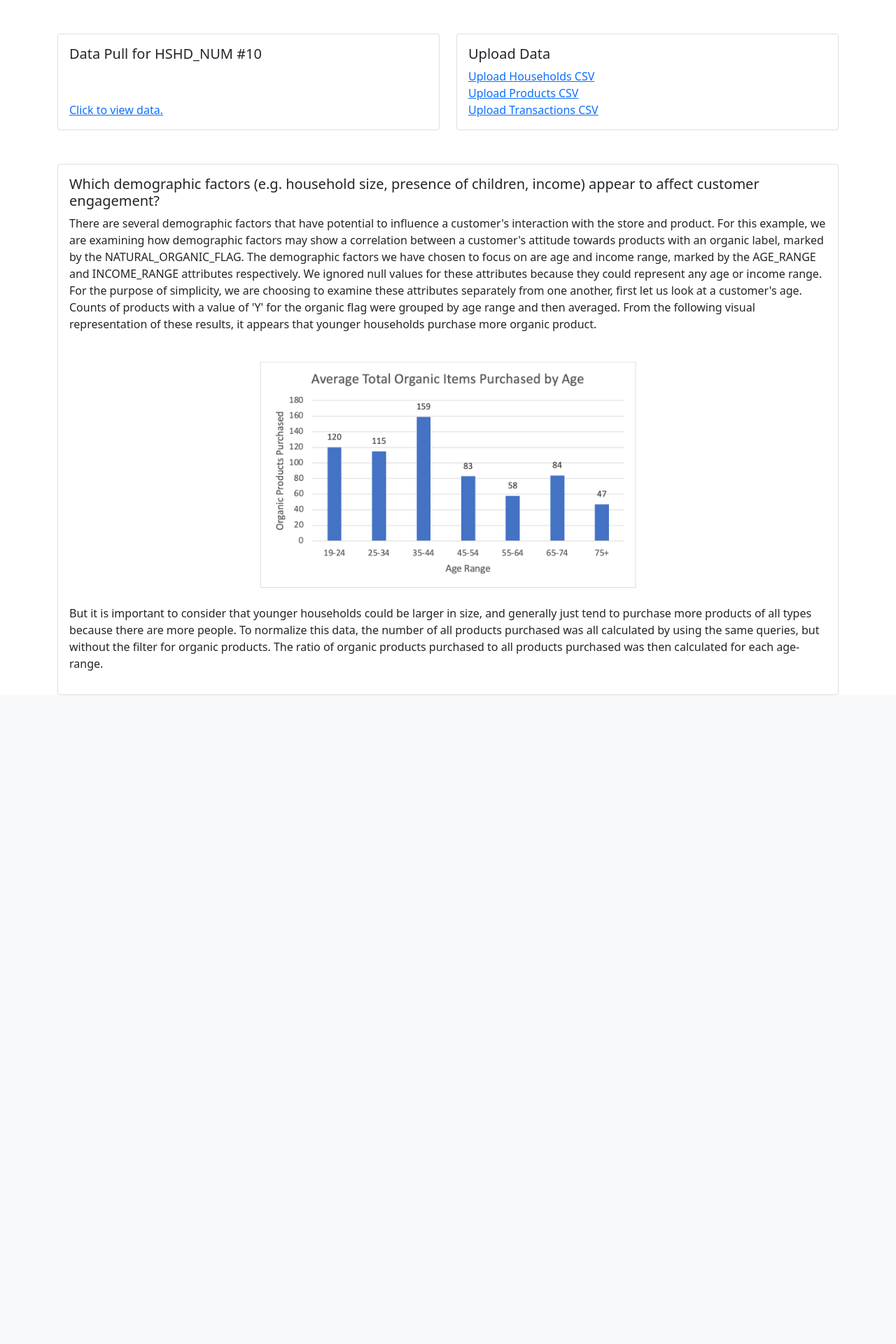
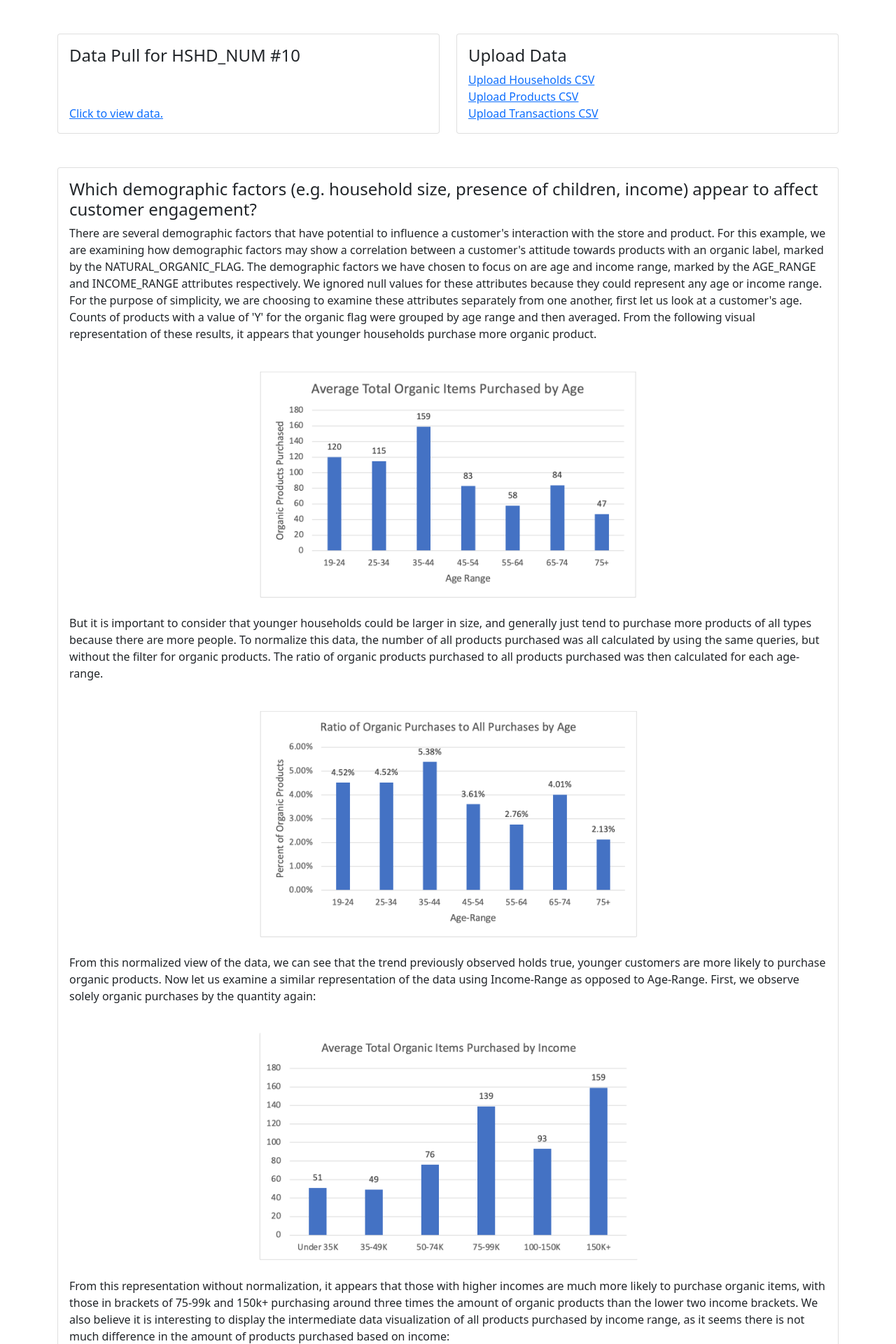
Before and after one commit to conleyrj/cproj, a Flask app: page /dashboard in a window 1280 px wide. Shown: the part 50-1970 px from the top of the page at 70% size. Before the commit the page ends 1043 px from the top, so only its background shows below. Run offline with Flask 3, Linux system fonts and the light colour scheme; parts of the project's set-up code (start-up, migrations or seed data) failed here and were passed over; some libraries are stand-ins or nearby versions.

Commit message:
update dashboard

```diff
--- a/templates/dashboard.html
+++ b/templates/dashboard.html
@@ -20,7 +20,7 @@
               <div class="col-lg-6 mt-5">
                 <div class="card" style="width: auto;">
                   <div class="card-body">
-                    <h5 class="card-title">Data Pull for HSHD_NUM #10</h5>
+                    <h4 class="card-title">Data Pull for HSHD_NUM #10</h4>
                     <br>
                     <br>
                     <a class="text-center" href="/data_pull_10">Click to view data.</a>
@@ -30,7 +30,7 @@
               <div class="col-lg-6 mt-5">
                 <div class="card" style="width: auto;">
                   <div class="card-body">
-                    <h5 class="card-title">Upload Data</h5>
+                    <h4 class="card-title">Upload Data</h4>
                     <a class="text-center" href="/upload_h">Upload Households CSV</a>
                     <br>
                     <a class="text-center" href="/upload_p">Upload Products CSV</a>
@@ -44,7 +44,7 @@
               <div class="col-lg-12 mt-5">
                 <div class="card" style="width: auto;">
                   <div class="card-body">
-                    <h5 class="card-title">Which demographic factors (e.g. household size, presence of children, income) appear to affect customer engagement?</h5>
+                    <h4 class="card-title">Which demographic factors (e.g. household size, presence of children, income) appear to affect customer engagement?</h4>
                     <p class="card-text">
                       There are several demographic factors that have potential to influence a customer's interaction with the store and product.
                       For this example, we are examining how demographic factors may show a correlation between a customer's attitude towards
@@ -57,7 +57,7 @@
                     </p>
                     <br>
                     <div class="text-center">
-                      <img src="/static/images/graph.png" width="50%" class="rounded" alt="...">
+                      <img src="/static/images/graph1.png" width="50%" class="rounded" alt="...">
                     </div>
                     <br>
                     <p>
@@ -66,7 +66,48 @@
                       calculated by using the same queries, but without the filter for organic products. The ratio of organic products purchased
                       to all products purchased was then calculated for each age-range.
                     </p>
-
+                    <br>
+                    <div class="text-center">
+                      <img src="/static/images/graph2.png" width="50%" class="rounded" alt="...">
+                    </div>
+                    <br>
+                    <p>
+                      From this normalized view of the data, we can see that the trend previously observed holds true, younger customers are more
+                      likely to purchase organic products. Now let us examine a similar representation of the data using Income-Range as opposed
+                      to Age-Range. First, we observe solely organic purchases by the quantity again:
+                    </p>
+                    <br>
+                    <div class="text-center">
+                      <img src="/static/images/graph3.png" width="50%" class="rounded" alt="...">
+                    </div>
+                    <br>
+                    <p>
+                      From this representation without normalization, it appears that those with higher incomes are much more likely to purchase
+                      organic items, with those in brackets of 75-99k and 150k+ purchasing around three times the amount of organic products than
+                      the lower two income brackets. We also believe it is interesting to display the intermediate data visualization of all
+                      products purchased by income range, as it seems there is not much difference in the amount of products purchased based on income:
+                    </p>
+                    <br>
+                    <div class="text-center">
+                      <img src="/static/images/graph4.png" width="50%" class="rounded" alt="...">
+                    </div>
+                    <br>
+                    <p>
+                      And now for the final step using these values to normalize the ratio of organic purchases:
+                    </p>
+                    <br>
+                    <div class="text-center">
+                      <img src="/static/images/graph5.png" width="50%" class="rounded" alt="...">
+                    </div>
+                    <br>
+                    <p>
+                      As we can see, there is practically no change in the appearance of the bar graph due to the count of all item purchases by income
+                      being so similar to one another. This leads to an interesting conclusion that households with higher income don't actually purchase
+                      more, rather they purchase more organic products, again at nearly a 3 to 1 rations between the higher and lower ends of the income
+                      range. Organic products are typically more expensive than non-organic products, so households with more disposable income are able to
+                      make these purchases whereas lower income households don't have the ability to. Perhaps marketing of these products should primarily
+                      be aimed at those making over $75,000 since that is the range where there is a significant spike in the number of organic purchases.
+                    </p>
                   </div>
                 </div>
               </div>
```
Also changed, not shown: static/images/graph1.png (renamed from static/images/graph.png), static/images/graph2.png (added), static/images/graph3.png (added), static/images/graph4.png (added), static/images/graph5.png (added).
